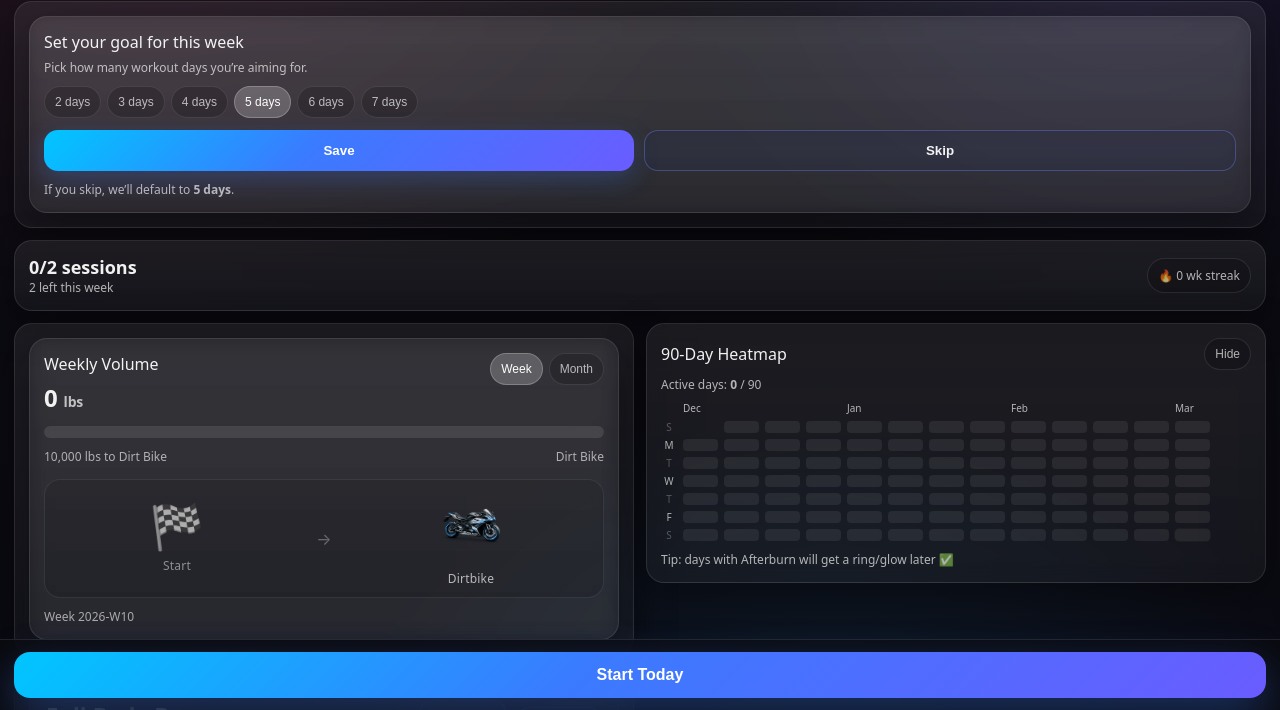
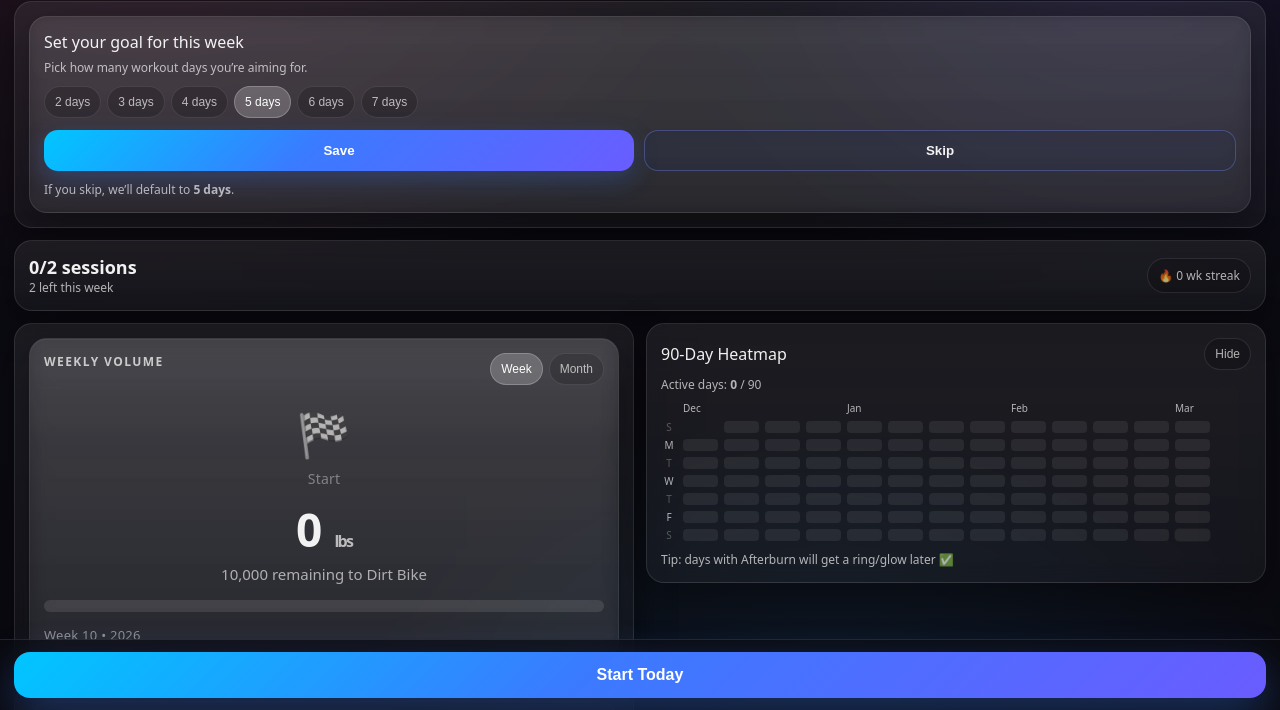
Before and after one commit to c90hdz-prog/iron-pulse-v2, a plain HTML site: page index.html in a window 1280 px wide. Shown: the part 90-800 px from the top of the page. Drawn offline with Linux system fonts and the light colour scheme.

Commit message:
weekly volume card apple style

```diff
--- a/src/features/volume/volumeCard.js
+++ b/src/features/volume/volumeCard.js
@@ -102,32 +102,25 @@ export function renderWeeklyVolume(el, state, view = null) {
     widthPct = Math.round((gauge.fill || 0) * 100);
 
     metaLeft = gauge.next
-      ? `${fmt(gauge.remainingToNext)} lbs to ${gauge.next.label}`
-      : `MAXED: ${gauge.prev?.label || "MAX"}`;
+      ? `${fmt(gauge.remainingToNext)} remaining to ${gauge.next.label}`
+      : `Maxed • ${gauge.prev?.label || "Max"}`;
 
     metaRight = gauge.isMaxed
       ? `+${fmt(gauge.overflow || 0)} lbs`
       : `${gauge.next?.label || ""}`;
 
-    extraMeta = `Week ${currentWeek}`;
+    extraMeta = String(currentWeek).replace(/^(\d{4})-W(\d{2})$/, "Week $2 • $1");
 
     const v = getVehicleProgress(currentVol);
     currentVehicleId = v.currentId || "start";
     nextVehicleId = v.nextId || "";
 
-    vehicleRow = v.isMaxed
-      ? `
-        <div class="ipVehRow">
-          ${vehicleChipHtml(currentVehicleId, "current")}
-        </div>
-      `
-      : `
-        <div class="ipVehRow">
-          ${vehicleChipHtml(currentVehicleId, "current")}
-          <div class="ipVehArrow">→</div>
-          ${vehicleChipHtml(nextVehicleId || "dirtbike", "next")}
-        </div>
-      `;
+vehicleRow = `
+  <div class="ipVehHero">
+    ${vehicleChipHtml(currentVehicleId, "current")}
+  </div>
+`;
+
   } else {
     currentVol = sumVolumeForMonth(sets, currentMonth);
     baselineVol = sumVolumeForMonth(sets, lastMonth);
@@ -175,8 +168,7 @@ export function renderWeeklyVolume(el, state, view = null) {
     <div class="card ipGlass">
       <div class="row ipTopRow">
         <div>
-          <div class="cardTitle">Weekly Volume</div>
-          <div class="ipBig">${fmt(currentVol)} <span class="ipUnit">lbs</span></div>
+          <div class="ipEyebrow">WEEKLY VOLUME</div>
         </div>
 
         <div class="ipSeg">
@@ -185,17 +177,18 @@ export function renderWeeklyVolume(el, state, view = null) {
         </div>
       </div>
 
-      <div class="ipBarWrap" aria-label="Volume progress bar">
-        <div class="ipBarFill" style="width:${widthPct}%;"></div>
-        <div class="ipBarShine"></div>
-      </div>
+        ${activeView === "week" ? vehicleRow : ""}
 
-      <div class="ipMeta">
-        <div class="ipMetaLeft">${metaLeft}</div>
-        <div class="ipMetaRight">${metaRight}</div>
-      </div>
+        <div class="ipBig">${fmt(currentVol)} <span class="ipUnit">lbs</span></div>
 
-      ${activeView === "week" ? vehicleRow : ""}
+        <div class="ipMeta">
+          <div class="ipMetaLeft">${metaLeft}</div>
+        </div>
+
+        <div class="ipBarWrap" aria-label="Volume progress bar">
+          <div class="ipBarFill" style="width:${widthPct}%;"></div>
+          <div class="ipBarShine"></div>
+        </div>
 
       <div class="ipFoot">${extraMeta}</div>
     </div>
--- a/src/styles.css
+++ b/src/styles.css
@@ -949,18 +949,27 @@ input {
     position: relative;
     border: 1px solid rgba(255, 255, 255, 0.10);
     background: rgba(255, 255, 255, 0.04);
-    box-shadow: 0 18px 40px rgba(0, 0, 0, 0.35);
+    box-shadow:
+        0 18px 40px rgba(0, 0, 0, 0.35),
+        inset 0 1px 0 rgba(255, 255, 255, 0.05);
     overflow: hidden;
 }
 
 .ipGlass::before {
-    content: none;
+    content: "";
+    position: absolute;
+    inset: 0;
+    background: linear-gradient(180deg,
+            rgba(255, 255, 255, 0.05),
+            rgba(255, 255, 255, 0.00) 35%);
+    pointer-events: none;
 }
 
 .ipTopRow {
     align-items: flex-start;
     justify-content: space-between;
     gap: 12px;
+    margin-bottom: 6px;
 }
 
 .ipBig {
@@ -1006,11 +1015,11 @@ input {
 }
 
 .ipMeta {
-    margin-top: 10px;
+    margin-top: 14px;
     display: flex;
-    justify-content: space-between;
+    justify-content: center;
     gap: 10px;
-    font-size: 12px;
+    font-size: 14px;
     color: var(--muted);
 }
 
@@ -1136,3 +1145,163 @@ input {
     place-items: center;
     font-size: 42px;
 }
+
+.ipVehHero {
+    display: flex;
+    justify-content: center;
+    align-items: center;
+    margin: 26px 0 18px;
+}
+
+.ipVehHero .ipVehImg {
+    width: 300px;
+    max-width: 90%;
+    height: auto;
+    filter:
+        drop-shadow(0 10px 22px rgba(0, 0, 0, 0.45))
+        drop-shadow(0 0 18px rgba(53, 182, 255, 0.10));
+}
+
+.ipVehHero .ipVehLabel {
+    text-align: center;
+    margin-top: 6px;
+    font-size: 14px;
+    opacity: 0.8;
+}
+
+.ipBig {
+    font-size: 46px;
+    font-weight: 800;
+    text-align: center;
+    margin-top: 2px;
+    line-height: 1;
+}
+
+.ipUnit {
+    font-size: 16px;
+    font-weight: 650;
+    opacity: 0.72;
+}
+
+/* =========================
+   WEEKLY HERO CARD — APPLE STYLE
+   ========================= */
+
+.ipGlass {
+    position: relative;
+    border: 1px solid rgba(255, 255, 255, 0.08);
+    background: linear-gradient(180deg,
+            rgba(255, 255, 255, 0.09) 0%,
+            rgba(255, 255, 255, 0.045) 100%);
+    box-shadow:
+        0 18px 40px rgba(0, 0, 0, 0.35),
+        inset 0 1px 0 rgba(255, 255, 255, 0.05);
+    overflow: hidden;
+}
+
+.ipGlass::before {
+    content: "";
+    position: absolute;
+    inset: 0;
+    background: linear-gradient(180deg,
+            rgba(255, 255, 255, 0.05),
+            rgba(255, 255, 255, 0.00) 35%);
+    pointer-events: none;
+}
+
+.ipTopRow {
+    align-items: flex-start;
+    justify-content: space-between;
+    gap: 12px;
+    margin-bottom: 4px;
+}
+
+.ipEyebrow {
+    font-size: 12px;
+    font-weight: 700;
+    letter-spacing: 0.12em;
+    color: rgba(255, 255, 255, 0.72);
+    text-transform: uppercase;
+}
+
+.ipVehHero {
+    display: flex;
+    justify-content: center;
+    align-items: center;
+    margin: 26px 0 18px;
+}
+
+.ipVehHero .ipVehImg {
+    width: 300px;
+    max-width: 90%;
+    height: auto;
+    filter:
+        drop-shadow(0 10px 22px rgba(0, 0, 0, 0.45)) drop-shadow(0 0 18px rgba(53, 182, 255, 0.10));
+}
+
+.ipVehHero .ipVehLabel {
+    text-align: center;
+    margin-top: 8px;
+    font-size: 14px;
+    font-weight: 500;
+    color: rgba(255, 255, 255, 0.68);
+}
+
+.ipBig {
+    font-size: 46px;
+    font-weight: 800;
+    text-align: center;
+    line-height: 1;
+    letter-spacing: -0.04em;
+    margin-top: 2px;
+}
+
+.ipUnit {
+    font-size: 16px;
+    font-weight: 650;
+    opacity: 0.72;
+    margin-left: 4px;
+}
+
+.ipMeta {
+    margin-top: 12px;
+    display: flex;
+    justify-content: center;
+    gap: 10px;
+    font-size: 15px;
+    color: var(--muted);
+}
+
+.ipMetaLeft {
+    opacity: 0.92;
+    text-align: center;
+}
+
+.ipBarWrap {
+    position: relative;
+    margin-top: 16px;
+    height: 12px;
+    border-radius: 999px;
+    background: rgba(255, 255, 255, 0.10);
+    overflow: hidden;
+}
+
+.ipBarFill {
+    height: 100%;
+    border-radius: 999px;
+    background: rgba(255, 255, 255, 0.82);
+    transition: width 420ms cubic-bezier(0.2, 0.9, 0.2, 1);
+}
+
+.ipBarShine {
+    display: none;
+}
+
+.ipFoot {
+    margin-top: 14px;
+    font-size: 13px;
+    font-weight: 500;
+    color: rgba(255, 255, 255, 0.52);
+    letter-spacing: 0.02em;
+    text-align: left;
+}
```
